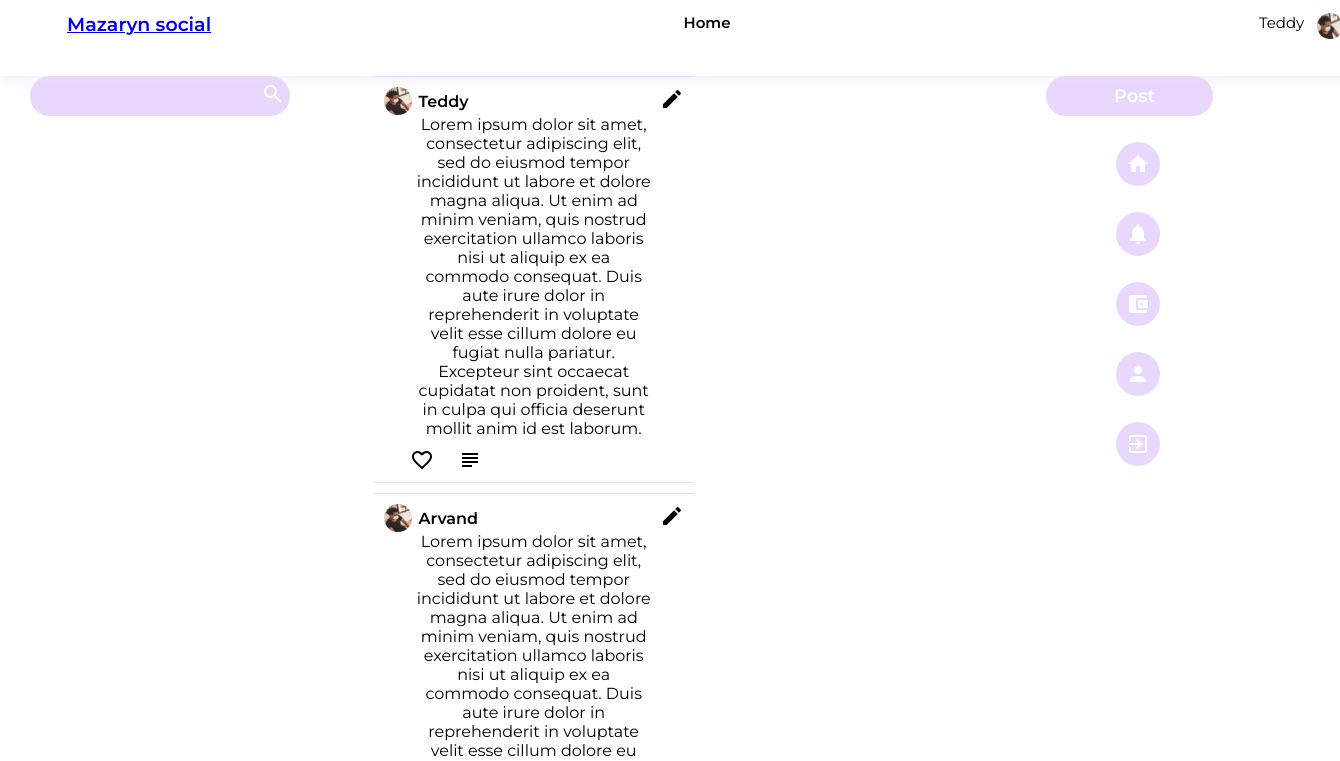
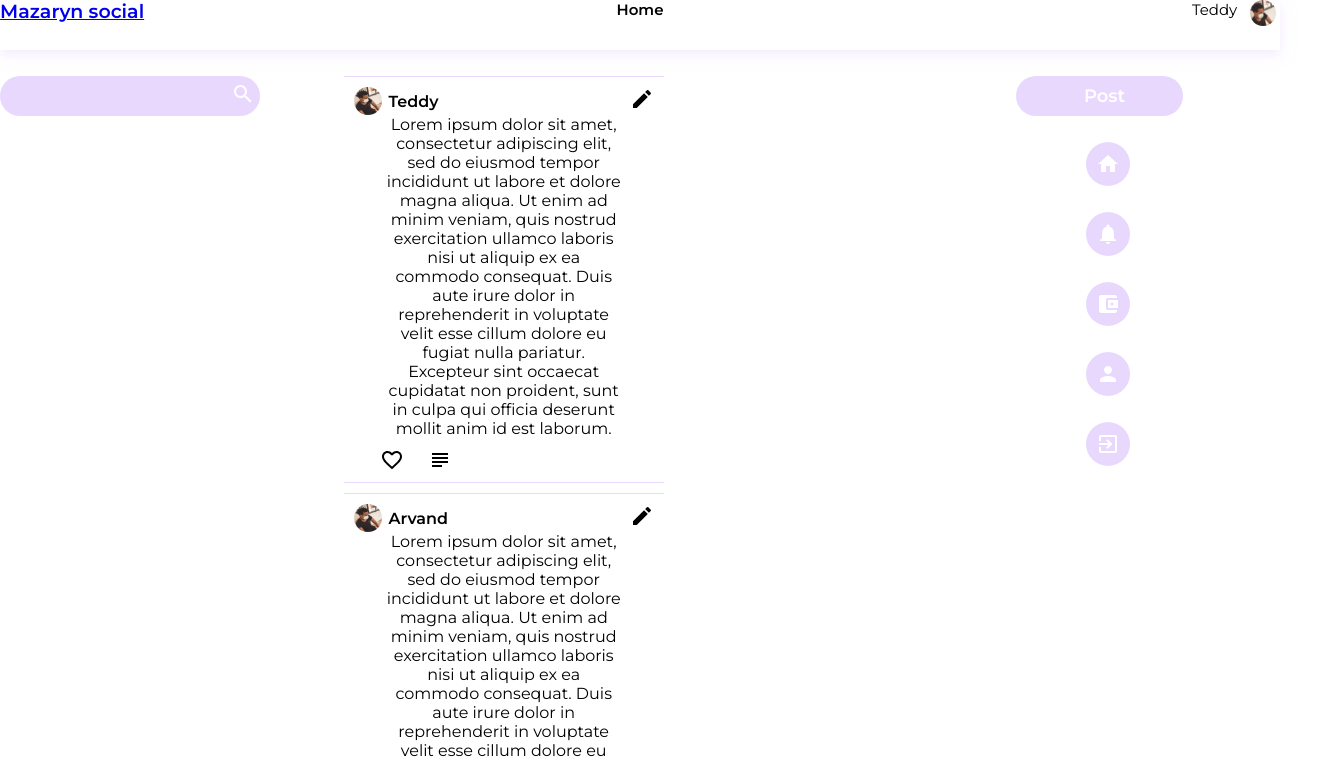
Before and after one commit to aiden77mori/mazaryn-frontend, a React (Create React App) app: page /group in a window 1280 px wide. Shown: the top 761 px of the page, 1340 px wide, since content can reach past the window. Built offline with nearby package versions, Linux system fonts and the light colour scheme.

Commit message:
Found out that the padding broke making the app ui crash, so i commented it out as it awaits future fixes

```diff
--- a/src/components/header/header.css
+++ b/src/components/header/header.css
@@ -9,7 +9,9 @@
     width: 100%;
     display: flex;
     flex-direction: row;
+    /*
     padding: .8rem 4.1875rem;
+    */
     justify-content: center;
     font-size: 0.9375rem;
     background-color: #fff;}
--- a/src/components/view/view.css
+++ b/src/components/view/view.css
@@ -5,8 +5,10 @@
 
 .section{
     width: 100%;
-    height: 100%;
+    height: 90%;
+    /*
     padding: 0 1.875rem;
+    */
     padding-top: 4.75rem;
     display: flex;
     flex-direction: row;
```
